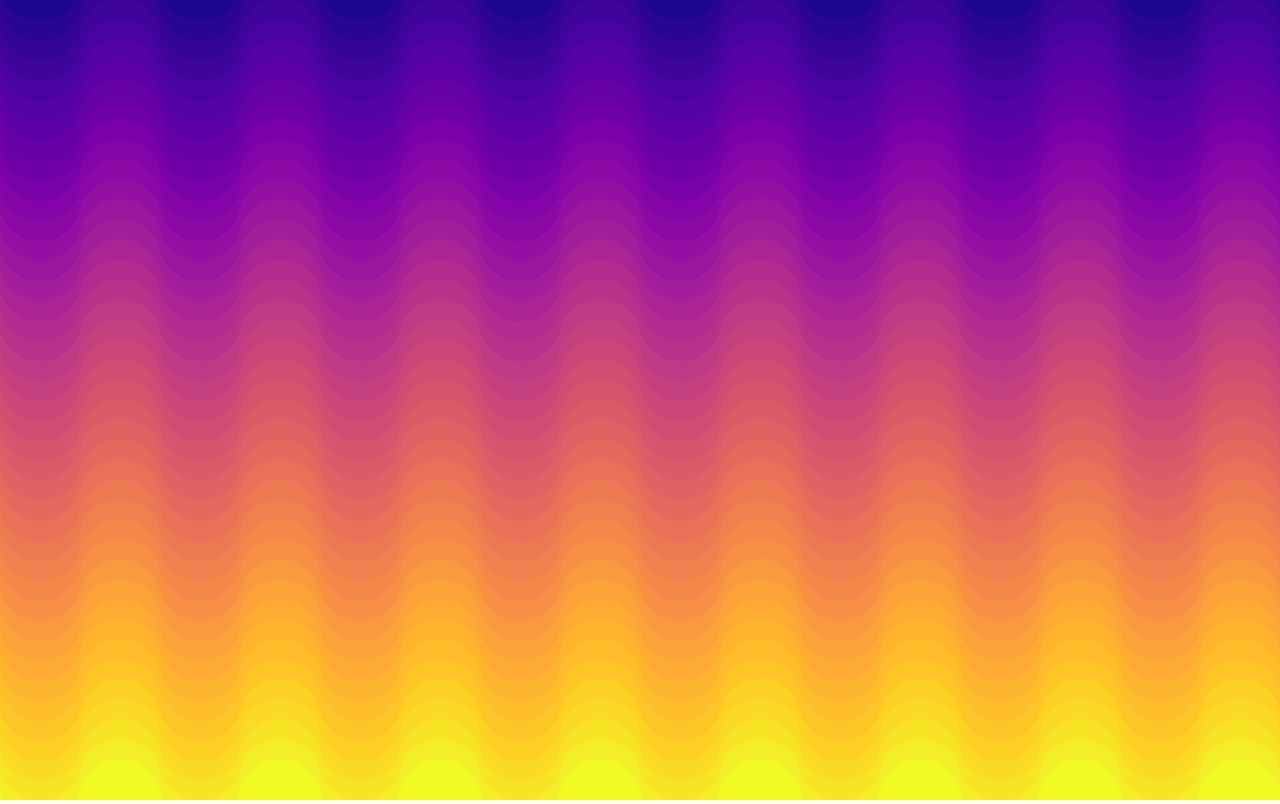
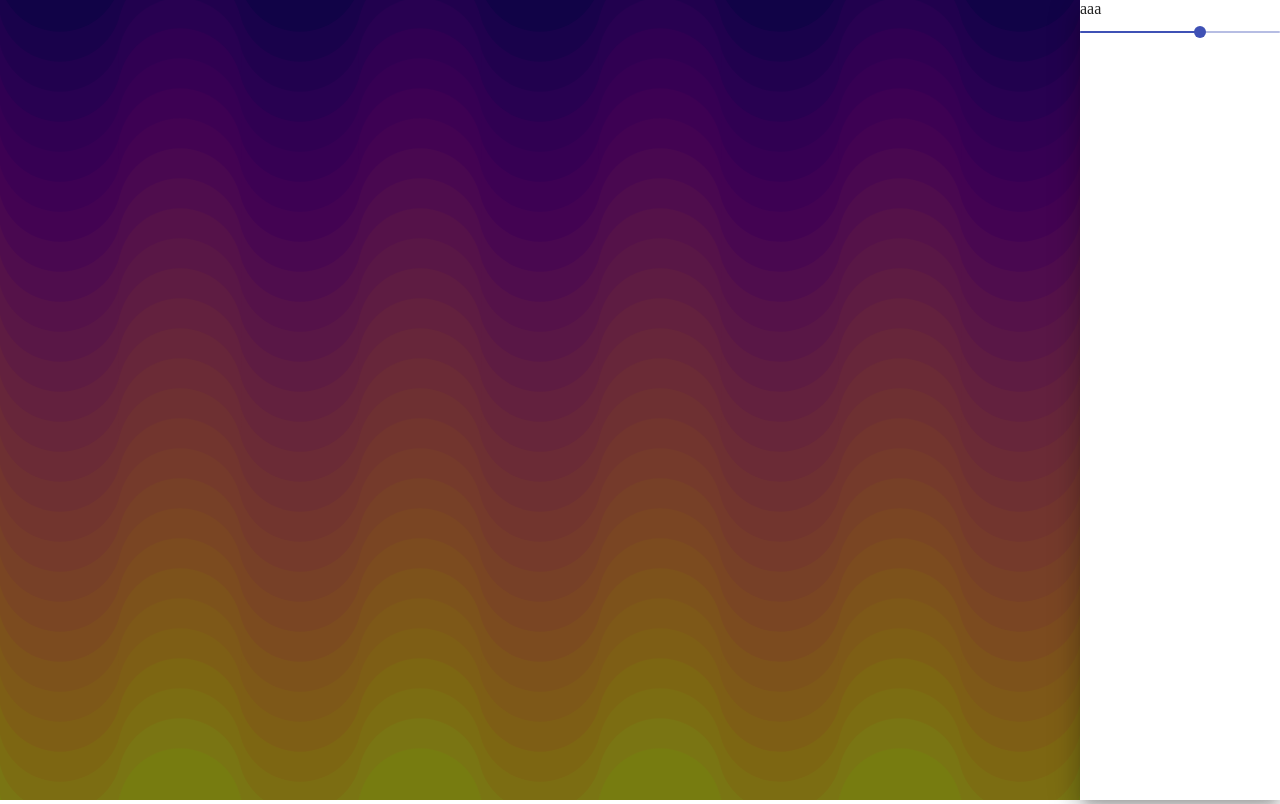
Before and after one commit to pr0digy/pattern-craft, a Next.js app: page /circle-waves in a window 1280 px wide. Built offline with nearby package versions, Linux system fonts and the light colour scheme.

Commit message:
Added a drawer

```diff
--- a/src/pages/App.tsx
+++ b/src/pages/App.tsx
@@ -2,6 +2,7 @@ import React from 'react';
 import Fab from '@material-ui/core/Fab';
 import KeyboardArrowUpIcon from '@material-ui/icons/KeyboardArrowUp';
 import { makeStyles } from '@material-ui/core/styles';
+import Link from 'next/link';
 
 const useStyles = makeStyles({
 	root: {
@@ -15,7 +16,7 @@ export default function App() {
 	const styles = useStyles();
 	return (
 		<div className="App">
-			<div>Hi!</div>
+			<Link href="/circle-waves">Circle waves</Link>
 			<Fab color="primary" aria-label="add" className={styles.root}>
 				<KeyboardArrowUpIcon />
 			</Fab>
--- a/src/pages/circle-waves/index.tsx
+++ b/src/pages/circle-waves/index.tsx
@@ -1,16 +1,43 @@
 import React from 'react';
 import { useWindowSize } from 'react-use';
 import dynamic from 'next/dynamic';
+import Drawer from '@material-ui/core/Drawer';
+import Slider from '@material-ui/core/Slider';
+import { makeStyles } from '@material-ui/core/styles';
+const useStyles = makeStyles({
+	root: {
+		width: 200,
+	},
+});
+
 import model from './model';
 
 const Svg = dynamic(() => import('./svg'), { ssr: false });
 
 export default function CircleWaves() {
+	const classes = useStyles();
 	const { width, height } = useWindowSize(0, 0);
 
 	if (!width || !height) return null;
 
-	const waves = model({ w: width, h: height, r: 40 });
+	const [r, setValue] = React.useState(60);
 
-	return <Svg {...{ width, height, waves }} />;
+	const handleChange = (event, newValue) => {
+		setValue(newValue);
+	};
+
+	const waves = model({ w: width, h: height, r });
+	const toggleDrawer = (anchor, state) => console.log(anchor, state);
+
+	return (
+		<>
+			<Drawer anchor="right" open={true} onClose={toggleDrawer('right', false)}>
+				<div className={classes.root}>
+					aaa
+					<Slider value={r} onChange={handleChange} aria-labelledby="continuous-slider" />
+				</div>
+			</Drawer>
+			<Svg {...{ width, height, waves }} />
+		</>
+	);
 }
```
